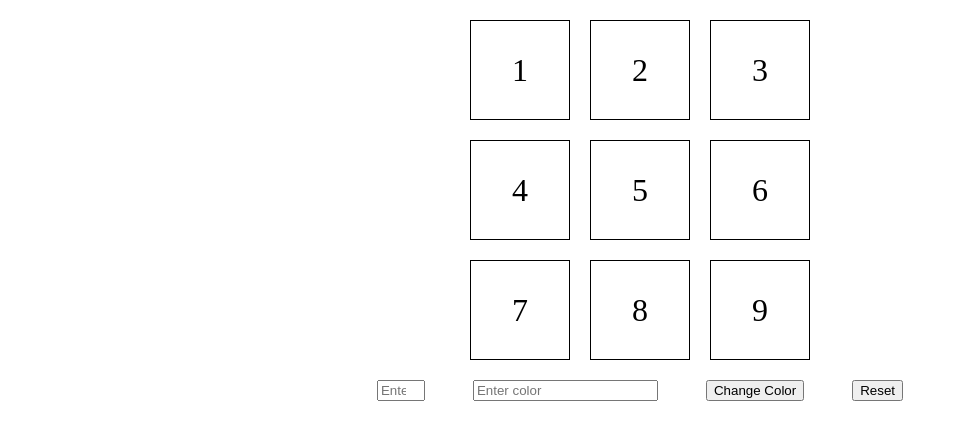
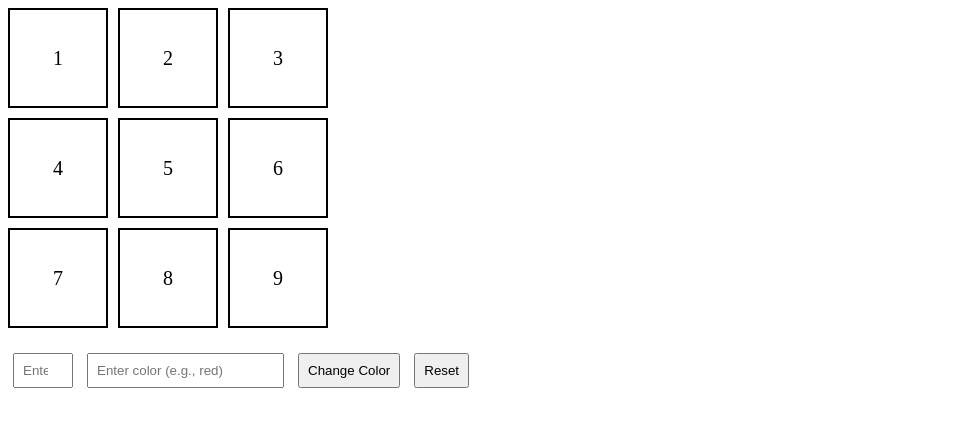
Before and after one commit to acciojob/Replit-Asian-Paints-Jidugutejesh, a website: page main.html in a window 1280 px wide. Both pictures are taken after a click on the button "Change Color". Shown: the whole page, without its empty margins (0-958 px from the left). Drawn offline with Linux system fonts and the light colour scheme.

Commit message:
created a submission

```diff
--- a/main.html
+++ b/main.html
@@ -7,7 +7,7 @@
 </head>
 
 <body>
-	   <div class="grid-container" id="grid-container">
+	<div id="grid-container">
     <div class="grid-item" id="1">1</div>
     <div class="grid-item" id="2">2</div>
     <div class="grid-item" id="3">3</div>
@@ -17,14 +17,12 @@
     <div class="grid-item" id="7">7</div>
     <div class="grid-item" id="8">8</div>
     <div class="grid-item" id="9">9</div>
+  </div>
 
-    </div>
-    <div class="actions">
-        <input type="number" placeholder="Enter Block" id="block_id" min="1" max="9">
-        <input type="text" placeholder="Enter color" id="color_id">
+  <input type="number" id="block_id" placeholder="Enter block id (1-9)" min="1" max="9">
+  <input type="text" id="colour_id" placeholder="Enter color (e.g., red)">
   <button id="change_button">Change Color</button>
   <button id="Reset">Reset</button>
-    </div>
 	<!-- the entire body must be written by student -->
     <script type="text/javascript" src="./script.js">
 </script>
--- a/script.js
+++ b/script.js
@@ -1,28 +1,23 @@
-//your JS code here. If required.
+  const changeBtn = document.getElementById("change_button");
+    const resetBtn = document.getElementById("Reset");
 
-const changeButton = document.getElementById("change_button")
-const resetButton = document.getElementById("Reset")
+    function resetGrid() {
+      const blocks = document.querySelectorAll(".grid-item");
+      blocks.forEach(block => block.style.backgroundColor = "transparent");
+    }
 
-changeButton.addEventListener("click",()=>changeColor())
-resetButton.addEventListener("click",()=>resetColor())
-function changeColor(){
-	resetColor()
+    changeBtn.addEventListener("click", () => {
+      const blockId = document.getElementById("block_id").value;
+      const color = document.getElementById("colour_id").value;
 
-	const selectedBlock = document.getElementById("block_id").value;
-	const assignedColor = document.getElementById("color_id").value;
+      resetGrid();
 
-if(selectedBlock<1 || selectedBlock>9){
-	alert("Please enter valid block 1-9")
-		return
-}
+      const targetBlock = document.getElementById(blockId);
+      if (targetBlock) {
+        targetBlock.style.backgroundColor = color;
+      } else {
+        alert("Invalid Block ID! Please enter 1–9.");
+      }
+    });
 
-	document.getElementById(selectedBlock).style.backgroundColor=assignedColor
-	     console.log(selectedBlock, assignedColor)
-
-}
-function resetColor() {
-	for(let i=1;i<=9;i++){
-		document.getElementById(i.toString()).style.backgroundColor="transparent";
-	}
-
-}
+    resetBtn.addEventListener("click", resetGrid);
--- a/styles.css
+++ b/styles.css
@@ -1,30 +1,19 @@
-/*  your css code here. If applicable */
- body {
-        margin: 0;
-        padding: 0;
-
-    }
-
-    .grid-container {
+ #grid-container {
       display: grid;
       grid-template-columns: repeat(3, 100px);
       grid-template-rows: repeat(3, 100px);
-        gap: 20px;
-        justify-content: center;
-        margin-top: 20px;
+      gap: 10px;
+      margin-bottom: 20px;
     }
-
     .grid-item {
-        border: 1px solid black;
-        font-size: 2rem;
+      border: 2px solid black;
       display: flex;
       justify-content: center;
       align-items: center;
+      font-size: 20px;
+      background-color: transparent;
     }
-
-    .actions {
-        display: flex;
-        justify-content: center;
-        gap: 3rem;
-        margin-top: 20px;
+    input, button {
+      margin: 5px;
+      padding: 8px;
     }
```
Lines whose indentation alone changed are shown as unchanged.
